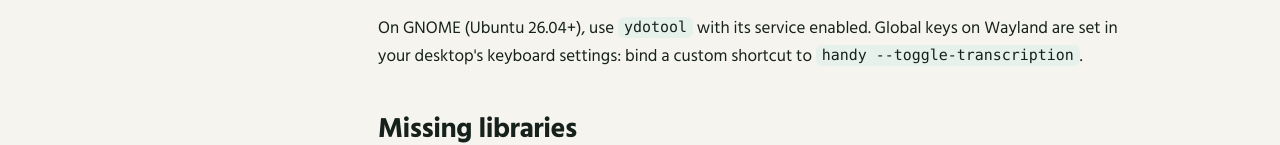
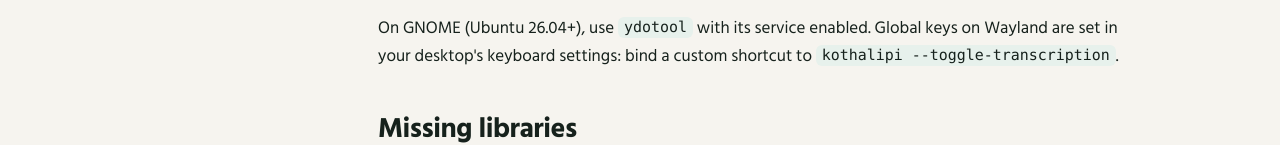
Before and after one commit to Kothalipi/website, a plain HTML site: page docs/linux.html in a window 1280 px wide. Shown: the part 996-1141 px from the top of the page. Drawn offline with Linux system fonts and the light colour scheme.

Commit message:
Linux docs: kothalipi CLI name
Co-Authored-By: Claude Sonnet 5.5 <noreply@anthropic.com>

```diff
--- a/docs/linux.html
+++ b/docs/linux.html
@@ -52,7 +52,7 @@
       <h2>Wayland</h2>
       <p>Wayland has no standard way for one app to type into another. Install a helper:</p>
       <div class="code-label">wtype</div><div class="code"><pre>sudo apt install wtype      # wlroots compositors (Sway, Hyprland…)</pre></div>
-      <p>On GNOME (Ubuntu 26.04+), use <code>ydotool</code> with its service enabled. Global keys on Wayland are set in your desktop's keyboard settings: bind a custom shortcut to <code>handy --toggle-transcription</code>.</p>
+      <p>On GNOME (Ubuntu 26.04+), use <code>ydotool</code> with its service enabled. Global keys on Wayland are set in your desktop's keyboard settings: bind a custom shortcut to <code>kothalipi --toggle-transcription</code>.</p>
       <h2>Missing libraries</h2>
       <p>If it won't start with <code>libgtk-layer-shell.so.0</code> missing:</p>
       <div class="code"><pre>sudo apt install libgtk-layer-shell0</pre></div>
```
